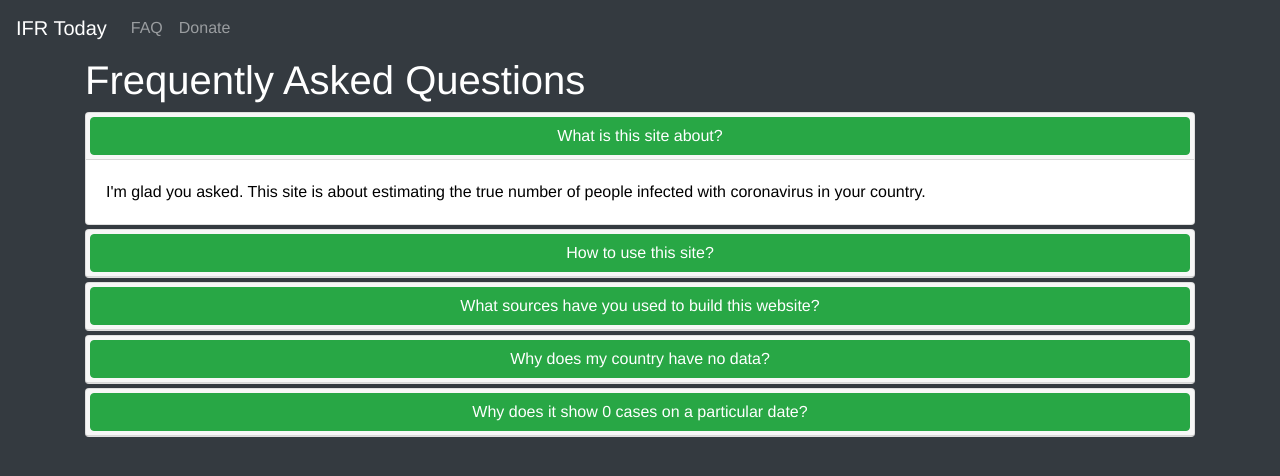
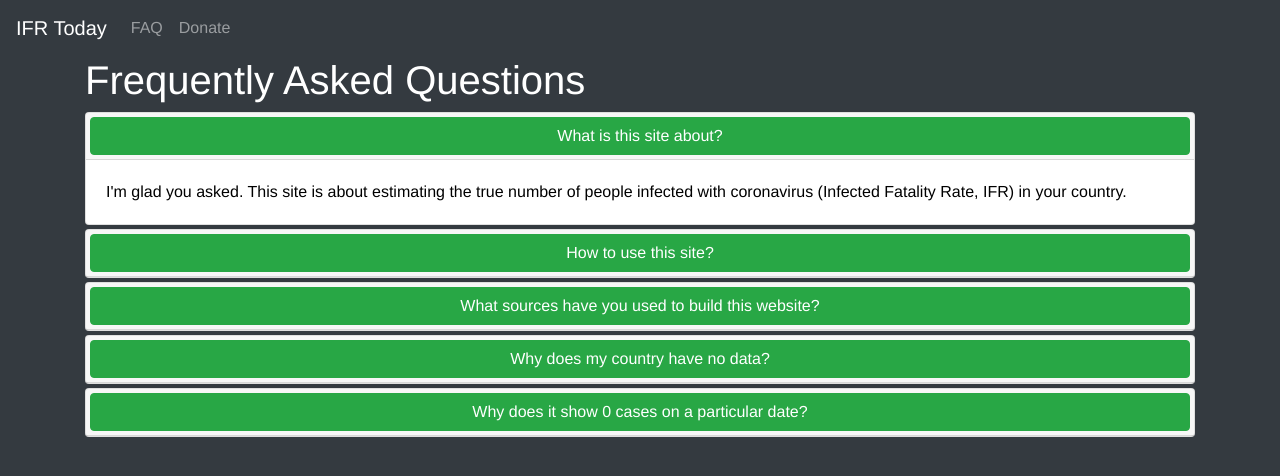
Before and after one commit to zen93/covid-frontend, a Vue app: page /faq in a window 1280 px wide. Shown: the top 476 px of the page. Built offline with nearby package versions, Linux system fonts and the light colour scheme; what vue-moment would draw is missing.

Commit message:
Added ads and FAQ update

```diff
--- a/public/index.html
+++ b/public/index.html
@@ -6,6 +6,7 @@
     <meta name="viewport" content="width=device-width,initial-scale=1.0,shrink-to-fit=no">
     <link rel="icon" href="<%= BASE_URL %>favicon.ico">
     <title><%= htmlWebpackPlugin.options.title %></title>
+    <script data-ad-client="ca-pub-2972066446936438" async src="https://pagead2.googlesyndication.com/pagead/js/adsbygoogle.js"></script>
   </head>
   <body>
     <noscript>
--- a/src/views/FAQ.vue
+++ b/src/views/FAQ.vue
@@ -13,7 +13,7 @@
           <b-collapse id="faq-1" visible accordion="my-accordion" role="tabpanel">
             <b-card-body>
               <b-card-text>I'm glad you asked.
-                This site is about estimating the true number of people infected with coronavirus in your country.
+                This site is about estimating the true number of people infected with coronavirus (Infected Fatality Rate, IFR) in your country.
               </b-card-text>
             </b-card-body>
           </b-collapse>
@@ -27,7 +27,7 @@
             <b-card-body>
               <b-card-text>To get an estimate of the true infected based on serological testing, select your country from the dropdown under "Predict for country".
                 The results will show up in a graph as "IFR Estimate". Once you have chosen the estimate country, we can select source countries.
-                Source countries are used to estimate the true infected of the estimate country based on the Case Fatality Rate of the source country.
+                Source countries are used to estimate the true infected of the estimate country based on the Case Fatality Rate (CFR) of the source country.
                 <br><br><strong>Example:</strong> Let us select "India" under "Predict for country". It loads the IFR Estimate. Then we select "Korea (south)" under "Sources for prediction".
                 Using the Case Fatality Rate of south korea, we will get a new estimate of the true number of infected in India.
                 Usually, this estimate is lower than IFR Estimate but it can be useful to compare real countries' data in this way.
```
